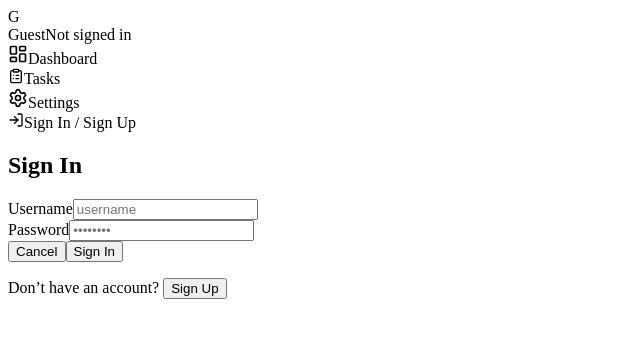
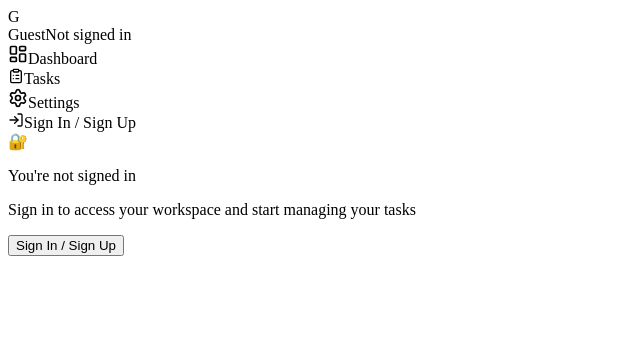
Before and after one commit to K3vwe/todo-ui, a Next.js app: page / in a window 1280 px wide. Shown: the top 338 px of the page, without its empty margins (0-640 px from the left). Built offline with nearby package versions, Linux system fonts and the light colour scheme.

Commit message:
Implement user signup, login and signout

```diff
--- a/components/auth/AuthModal.tsx
+++ b/components/auth/AuthModal.tsx
@@ -12,7 +12,6 @@ interface AuthModalProps {
 export default function AuthModal({ isOpen, onClose }: AuthModalProps) {
   const [mode, setMode] = useState<"login" | "signup">("login");
 
-  // 🔥 ESC KEY SUPPORT
   useEffect(() => {
     if (!isOpen) return;
 
--- a/components/auth/AuthProvider.tsx
+++ b/components/auth/AuthProvider.tsx
@@ -1,6 +1,7 @@
+// AuthProvider.tsx
 "use client";
 
-import { createContext, useState, useEffect, ReactNode } from "react";
+import { createContext, useState, useEffect, ReactNode, useCallback } from "react";
 import AuthModal from "./AuthModal";
 import { User } from "@/types/user"
 
@@ -27,24 +28,40 @@ export function AuthProvider({ children }: { children: ReactNode }) {
     const token = localStorage.getItem("token");
 
     if (storedUser && token) {
-      setUser(JSON.parse(storedUser));
+      try {
+        setUser(JSON.parse(storedUser));
+      } catch (error) {
+        console.error("Failed to parse user from localStorage", error);
+        // Clear invalid data
+        localStorage.removeItem("user");
+        localStorage.removeItem("token");
+      }
     }
 
     setLoading(false);
   }, []);
 
-  const login = (userData: User, token: string) => {
+  const login = useCallback((userData: User, token: string) => {
     setUser(userData);
     localStorage.setItem("user", JSON.stringify(userData));
     localStorage.setItem("token", token);
     setModalOpen(false);
-  };
+  }, []);
 
-  const logout = () => {
+  const logout = useCallback(() => {
     setUser(null);
     localStorage.removeItem("user");
     localStorage.removeItem("token");
-  };
+  }, []);
+
+  const openLoginModal = useCallback(() => {
+    console.log("Opening login modal"); // Debug: Check if this is being called on refresh
+    setModalOpen(true);
+  }, []);
+
+  const closeLoginModal = useCallback(() => {
+    setModalOpen(false);
+  }, []);
 
   return (
     <AuthContext.Provider
@@ -54,12 +71,12 @@ export function AuthProvider({ children }: { children: ReactNode }) {
         loading,
         login,
         logout,
-        openLoginModal: () => setModalOpen(true),
-        closeLoginModal: () => setModalOpen(false),
+        openLoginModal,
+        closeLoginModal,
       }}
     >
       {children}
-      <AuthModal isOpen={isModalOpen} onClose={() => setModalOpen(false)} />
+      {isModalOpen && <AuthModal isOpen={isModalOpen} onClose={closeLoginModal} />}
     </AuthContext.Provider>
   );
 }
--- a/components/auth/LoginForm.tsx
+++ b/components/auth/LoginForm.tsx
@@ -10,7 +10,6 @@ interface LoginFormProps {
 
 export default function LoginForm({ closeModal }: LoginFormProps) {
   const { login } = useAuth();
-  const [email, setEmail] = useState("");
   const [username, setUsername] = useState("");
   const [password, setPassword] = useState("");
   const [loading, setLoading] = useState(false);
@@ -22,14 +21,40 @@ export default function LoginForm({ closeModal }: LoginFormProps) {
     setError("");
 
     try {
-      await new Promise((res) => setTimeout(res, 500));
-      const fakeUser = { id: "1", name: "Jhoan Deo", username, email };
-      const fakeToken = "fake-jwt-token";
+      // Use URLSearchParams for form-urlencoded format that OAuth2 expects
+      const formData = new URLSearchParams();
+      formData.append("username", username);
+      formData.append("password", password);
 
-      login(fakeUser, fakeToken);
-      if (closeModal) closeModal();
-    } catch {
-      setError("Login failed. Try again.");
+      const response = await fetch(`${process.env.NEXT_PUBLIC_API_URL}/api/v1/auth/login`, {
+        method: "POST",
+        headers: {
+          "Content-Type": "application/x-www-form-urlencoded",
+        },
+        body: formData,
+      });
+
+      const data = await response.json();
+
+      if (!response.ok) {
+        throw new Error(data.detail || "Login failed");
+      }
+
+      // Extract user data from the response
+      const userData = {
+        id: data.user.id,
+        fullname: data.user.fullname,
+        username: data.user.username,
+        email: data.user.email,
+      };
+
+      login(userData, data.access_token);
+
+      if (closeModal) {
+        closeModal();
+      }
+    } catch (err) {
+      setError(err instanceof Error ? err.message : "Login failed. Try again.");
     } finally {
       setLoading(false);
     }
--- a/components/auth/Protected.tsx
+++ b/components/auth/Protected.tsx
@@ -1,21 +1,44 @@
+// Protected.tsx
 "use client";
 
-import { useEffect, useRef } from "react";
 import { useAuth } from "./useAuth";
 
 export default function Protected({ children }: { children: React.ReactNode }) {
   const { user, loading, openLoginModal } = useAuth();
-  const hasOpened = useRef(false);
 
-  useEffect(() => {
-    if (!loading && !user && !hasOpened.current) {
-      openLoginModal();
-      hasOpened.current = true;
-    }
-  }, [loading, user, openLoginModal]);
+  if (loading) {
+    return (
+      <div className="col-span-9 flex items-center justify-center">
+        <div className="text-center">
+          <div className="animate-spin rounded-full h-8 w-8 border-b-2 border-(--primary) mx-auto"></div>
+          <p className="mt-2 text-(--foreground)/60">Loading...</p>
+        </div>
+      </div>
+    );
+  }
 
-  if (loading) return <div>Loading...</div>;
-  if (!user) return null;
+  if (!user) {
+    return (
+      <div className="col-span-9 flex h-full flex-col items-center justify-center text-center text-(--secondary)">
+        <div className="text-3xl mb-3">🔐</div>
+
+        <p className="text-sm font-medium text-(--foreground)">
+          You're not signed in
+        </p>
+
+        <p className="text-xs mt-1 max-w-xs text-(--secondary)">
+          Sign in to access your workspace and start managing your tasks
+        </p>
+
+        <button
+          onClick={openLoginModal}
+          className="mt-6 rounded-md bg-(--primary) px-4 py-2 text-white text-sm hover:bg-(--primary)/90 transition-colors"
+        >
+          Sign In / Sign Up
+        </button>
+      </div>
+    );
+  }
 
   return <>{children}</>;
 }
--- a/components/auth/SignupForm.tsx
+++ b/components/auth/SignupForm.tsx
@@ -10,7 +10,7 @@ interface SignupFormProps {
 
 export default function SignupForm({ closeModal }: SignupFormProps) {
   const { login } = useAuth();
-  const [name, setName] = useState("");
+  const [fullname, setFullname] = useState(""); // Changed from name to fullname
   const [email, setEmail] = useState("");
   const [username, setUsername] = useState("");
   const [password, setPassword] = useState("");
@@ -23,14 +23,42 @@ export default function SignupForm({ closeModal }: SignupFormProps) {
     setError("");
 
     try {
-      await new Promise((res) => setTimeout(res, 500));
-      const newUser = { id: "2", name, username, email };
-      const fakeToken = "fake-jwt-token";
+      // Updated endpoint to match your backend
+      const response = await fetch(`${process.env.NEXT_PUBLIC_API_URL}/api/v1/users/`, {
+        method: "POST",
+        headers: {
+          "Content-Type": "application/json",
+        },
+        body: JSON.stringify({
+          fullname,  // Changed from name to fullname
+          username,
+          email,
+          password,
+        }),
+      });
 
-      login(newUser, fakeToken);
-      if (closeModal) closeModal();
-    } catch {
-      setError("Signup failed. Try again.");
+      const data = await response.json();
+
+      if (!response.ok) {
+        throw new Error(data.message || data.detail || "Signup failed");
+      }
+
+      // Extract user data from the response structure
+      const userData = {
+        id: data.user.id,
+        fullname: data.user.fullname,
+        username: data.user.username,
+        email: data.user.email,
+      };
+
+      // Use access_token from response
+      login(userData, data.access_token);
+
+      if (closeModal) {
+        closeModal();
+      }
+    } catch (err) {
+      setError(err instanceof Error ? err.message : "Signup failed. Try again.");
     } finally {
       setLoading(false);
     }
@@ -41,9 +69,9 @@ export default function SignupForm({ closeModal }: SignupFormProps) {
       <h2 className="text-xl font-semibold text-(--foreground)">Sign Up</h2>
 
       <AuthInput
-        label="Name"
-        value={name}
-        onChange={setName}
+        label="Full Name"
+        value={fullname}
+        onChange={setFullname}
         placeholder="John Doe"
         required
       />
--- a/components/layout/Sidebar.tsx
+++ b/components/layout/Sidebar.tsx
@@ -32,7 +32,7 @@ export default function Sidebar({ activeCategory, onSelect }: SidebarProps) {
         ======================= */}
         <div className="sticky top-0 z-10 bg-(--sidebar-bg) px-3 py-3 shadow-sm">
           <ProfileHeader
-            name={user?.name || "Guest"}
+            name={user?.fullname || "Guest"}
             email={user?.email || "Not signed in"}
             profileImageUrl=""
           />
--- a/lib/api.ts
+++ b/lib/api.ts
@@ -1,4 +1,3 @@
-// lib/api.ts
 export async function apiFetch(url: string, options: RequestInit = {}) {
   const token = localStorage.getItem("token");
 
@@ -6,7 +5,7 @@ export async function apiFetch(url: string, options: RequestInit = {}) {
     ...options,
     headers: {
       "Content-Type": "application/json",
-      Authorization: token ? `Bearer ${token}` : "",
+      ...(token && { Authorization: `Bearer ${token}` }),
       ...options.headers,
     },
   });
--- a/types/user.ts
+++ b/types/user.ts
@@ -1,7 +1,7 @@
 
 export interface User {
   id: string;
-  name: string;
+  fullname: string;
   username: string;
   email: string;
 }
```
